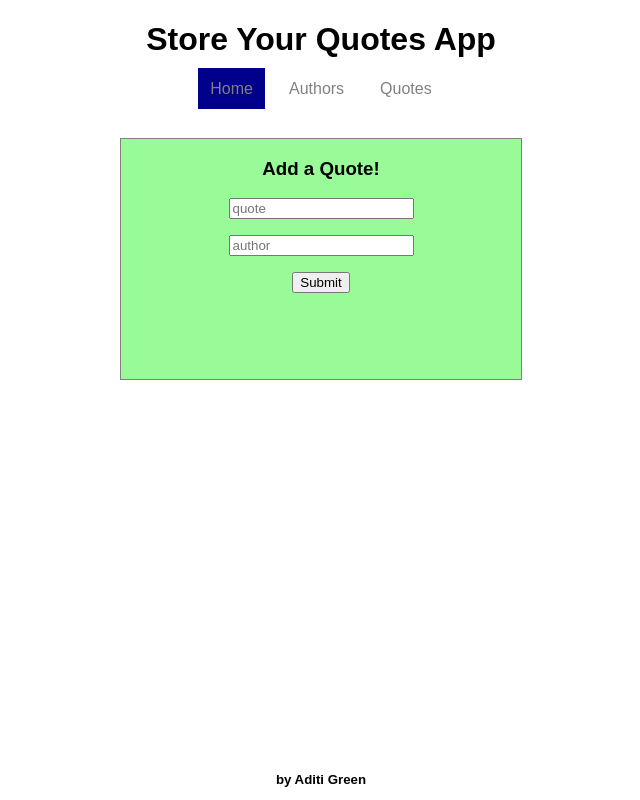
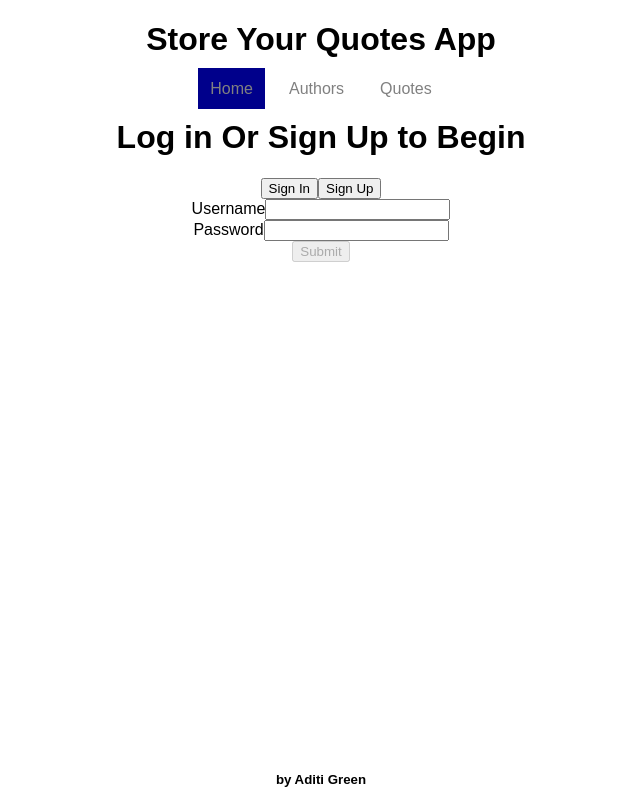
Before and after one commit to asaki444/quotereactreduxapp, a React (Create React App) app in the folder quote-app-client/: page / in a window 1280 px wide. Shown: the whole page, without its empty margins (319-959 px from the left). Built offline with nearby package versions, Linux system fonts and the light colour scheme.

Commit message:
added react-devise

```diff
--- a/quote-app-client/package.json
+++ b/quote-app-client/package.json
@@ -5,6 +5,7 @@
   "dependencies": {
     "isomorphic-fetch": "^2.2.1",
     "react": "^16.2.0",
+    "react-devise": "0.0.19",
     "react-dom": "^16.2.0",
     "react-redux": "^5.0.2",
     "react-router-dom": "^4.2.2",
--- a/quote-app-client/src/components/LogInPage.js
+++ b/quote-app-client/src/components/LogInPage.js
@@ -1,18 +1,32 @@
-import React from 'react';
+import React, {Component}from 'react';
 import { Button, FormGroup, FormControl, ControlLabel } from "react-bootstrap";
-import SignIn from './containers/SignInPage';
-import LogIn from './containers/LogInPage';
+import SignIn from '../containers/SignInPage';
+import SignUp from '../containers/SignUpPage';
 
-const LogInPage = ()=>{
-    let SignIn = <SignIn/>
-    let LogIn = <SignUp/>
-    return(
-        <div className="LogInHeader">
-          <h1>Log in Or Sign Up to Begin</h1>
-          <button>Log In </button>
-          <button> Sign Up </button>
-            <div id="access">
+export default class LogIn extends Component {
+ constructor(props) {
+        super(props);
+        this.state = {display: true};
+      }
+
+  displayChange(){
+      if(this.state.display){
+          this.setState({display: false})
+      }
+      else{
+        this.setState({display: true})
+      }
+    }
+  render(){
+        return(
+            <div className="LogInHeader">
+            <h1>Log in Or Sign Up to Begin</h1>
+            <button onClick={this.displayChange.bind(this)}>Sign In </button>
+            <button onClick={this.displayChange.bind(this)}> Sign Up </button>
+            <div class="form">
+            {this.state.display ? <SignIn/> : <SignUp/> }
             </div>
-        </div>
-    )
+            </div>
+        )
+    }
 }
--- a/quote-app-client/src/containers/App.js
+++ b/quote-app-client/src/containers/App.js
@@ -11,7 +11,7 @@ import QuoteForm from '../containers/QuoteForm';
 import QuoteList from '../containers/QuoteList'
 import AuthorList from '../containers/AuthorList'
 import NavBar from '../components/NavBar';
-
+import LogInPage from '../components/LogInPage';
 
 class App extends Component {
 
@@ -22,8 +22,9 @@ class App extends Component {
        <div className="App">
         <Header />
         <NavBar />
+        <Route exact path="/" component={LogInPage}/>
         <Route exact path="/quotes" component={QuoteList} />
-        <Route exact path="/" component={QuoteForm} />
+        <Route exact path="/addquote" component={QuoteForm} />
         <Route exact path="/authors" component={AuthorList} />
         <Route path="/authors/:authorId" component={AuthorShow}/>
         <Footer />
--- a/quote-app-client/src/containers/SignInPage.js
+++ b/quote-app-client/src/containers/SignInPage.js
@@ -1,12 +1,13 @@
 import React, { Component } from 'react';
 import { Button, FormGroup, FormControl, ControlLabel } from "react-bootstrap";
+
 export default class SignIn extends Component {
 
     constructor(){
        super()
        this.state = {
            username: '',
-           password: ''
+           password: '',
          }
     }
 
@@ -21,6 +22,10 @@ export default class SignIn extends Component {
         // this.state.password and this.state.username
     }
 
+    validateForm(){
+        return this.state.username.length > 0 && this.state.password.length > 0;
+    }
+
     render() {
         return (
             <div className="Sign In Form">
@@ -32,11 +37,16 @@ export default class SignIn extends Component {
                     onChange={this.handleChange}/>
                 </FormGroup>
                 <FormGroup controlId="password">
-                <ControlLabel>Username</ControlLabel>
+                <ControlLabel>Password</ControlLabel>
                     <FormControl value={this.state.password}
                     type="password"
                     onChange={this.handleChange}/>
                 </FormGroup>
+                <Button
+                block
+                disabled={!this.validateForm()}
+                type="submit"
+                >Submit</Button>
                 </form>
             </div>
         )
--- a/quote-app-client/src/containers/SignUpPage.Js
+++ b/quote-app-client/src/containers/SignUpPage.Js
@@ -1,6 +1,6 @@
 import React, { Component } from 'react';
 
-import { Button, FormGroup, FormControl, ControlLabel } from "react-bootstrap";
+import { Button, FormGroup, FormControl, ControlLabel, Label } from "react-bootstrap";
 export default class SignUp extends Component {
 
     constructor(){
@@ -20,16 +20,47 @@ export default class SignUp extends Component {
         // this.state.password and this.state.username
     }
 
+    validateForm(){
+         for( let property in this.state ){
+              if(this.state[property].length === 0 ){
+                  return false;
+              }
+         }
+    }
+
     render() {
         return (
             <div className="Sign Up Form">
                 <form onSubmit={this.SignUp}>
+                <FormGroup controlId="username">
+                <Label for="username">UserName</Label>
                     <input type="text" placeholder="username" />
+                </FormGroup>
+                <FormGroup controlId="email">
+                <ControlLabel>Email</ControlLabel>
                     <input type="email" placeholder="email" />
+                    </FormGroup>
+                <FormGroup controlId="firstName">
+                <ControlLabel>First Name</ControlLabel>
                     <input type="text" placeholder="firstName" />
+                    </FormGroup>
+                <FormGroup controlId="lastName">
+                <ControlLabel>Last Name</ControlLabel>
                     <input type="text" placeholder="lastName" />
+                    </FormGroup>
+                <FormGroup controlId="password">
+                <ControlLabel>Password</ControlLabel>
                     <input type="password" placeholder="password"/>
+                    </FormGroup>
+                <FormGroup controlId="confirmPassword">
+                <ControlLabel> Confirm Password</ControlLabel>
                     <input type="password" placeholder="confirmPassword"/>
+                    </FormGroup>
+                    <Button
+                block
+                disabled={this.validateForm()}
+                type="submit"
+                >Submit</Button>
                 </form>
             </div>
         )
```
Also changed, not shown: 1 other file (tests, documents, lock files or other folders).
